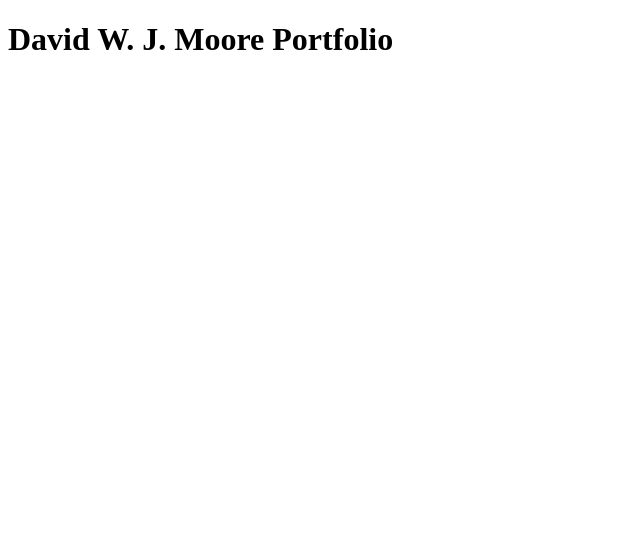
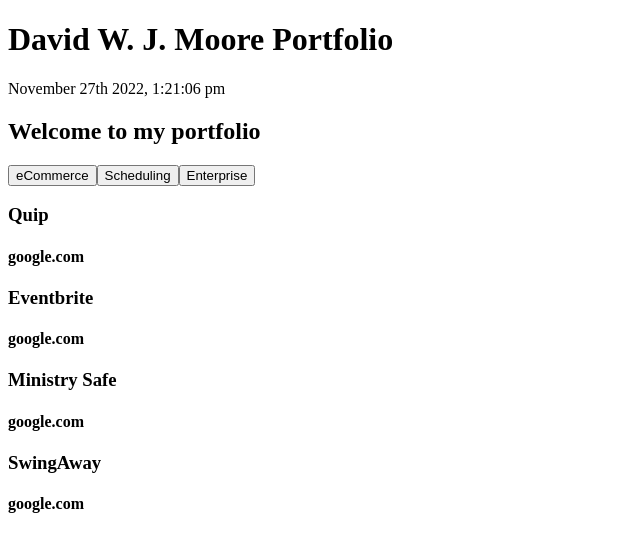
Before and after one commit to dwjmoore/portfolio, a React (Create React App) app: page / in a window 1280 px wide. Shown: the top 552 px of the page, without its empty margins (0-640 px from the left). Built offline with nearby package versions, Linux system fonts and the light colour scheme.

Commit message:
built filter for portfolio items

```diff
--- a/src/App.js
+++ b/src/App.js
@@ -1,7 +1,12 @@
+import moment from "moment";
+import PortfolioContainer from "./components/portfolio/PortfolioContainer";
+
 export default function App() {
     return (
         <div className="app">
             <h1>David W. J. Moore Portfolio</h1>
+            <div>{moment().format("MMMM Do YYYY, h:mm:ss a")}</div>
+            <PortfolioContainer />
         </div>
     );
 }
--- /dev/null
+++ b/src/components/portfolio/PortfolioContainer.js
@@ -0,0 +1,42 @@
+import { useState } from "react";
+import PortfolioItem from "./PortfolioItem";
+
+export default function PortfolioContainer() {
+    const [pageTitle, setPageTitle] = useState("Welcome to my portfolio");
+    const [data, setData] = useState([
+        { title: "Quip", category: "eCommerce" },
+        { title: "Eventbrite", category: "Scheduling" },
+        { title: "Ministry Safe", category: "Enterprise" },
+        { title: "SwingAway", category: "eCommerce" }
+    ]);
+
+    const handleFilter = (filter) => {
+        setData(data.filter(item => {
+            return item.category === filter;
+        }))
+    }
+
+    const portfolioItems = () => {
+        return data.map(item => {
+            return <PortfolioItem title={item.title} url={"google.com"} />
+        });
+    }
+
+    return (
+        <div>
+            <h2>{pageTitle}</h2>
+
+            <button onClick={() => handleFilter("eCommerce")}>
+                eCommerce
+            </button>
+            <button onClick={() => handleFilter("Scheduling")}>
+                Scheduling
+            </button>
+            <button onClick={() => handleFilter("Enterprise")}>
+                Enterprise
+            </button>
+
+            {portfolioItems()}
+        </div>
+    );
+}
--- /dev/null
+++ b/src/components/portfolio/PortfolioItem.js
@@ -0,0 +1,8 @@
+export default function PortfolioItem(props) {
+    return (
+        <div>
+            <h3>{props.title}</h3>
+            <h4>{props.url}</h4>
+        </div>
+    );
+}
--- a/src/index.js
+++ b/src/index.js
@@ -1,6 +1,7 @@
 import React from 'react';
 import ReactDOM from 'react-dom/client';
 import App from './App';
+import "./style/Main.scss";
 
 const root = ReactDOM.createRoot(document.getElementById('root'));
 root.render(
```
Also changed, not shown: package.json (+3 -4 lines), src/style/Main.scss (added), 1 other file (tests, documents, lock files or other folders).
